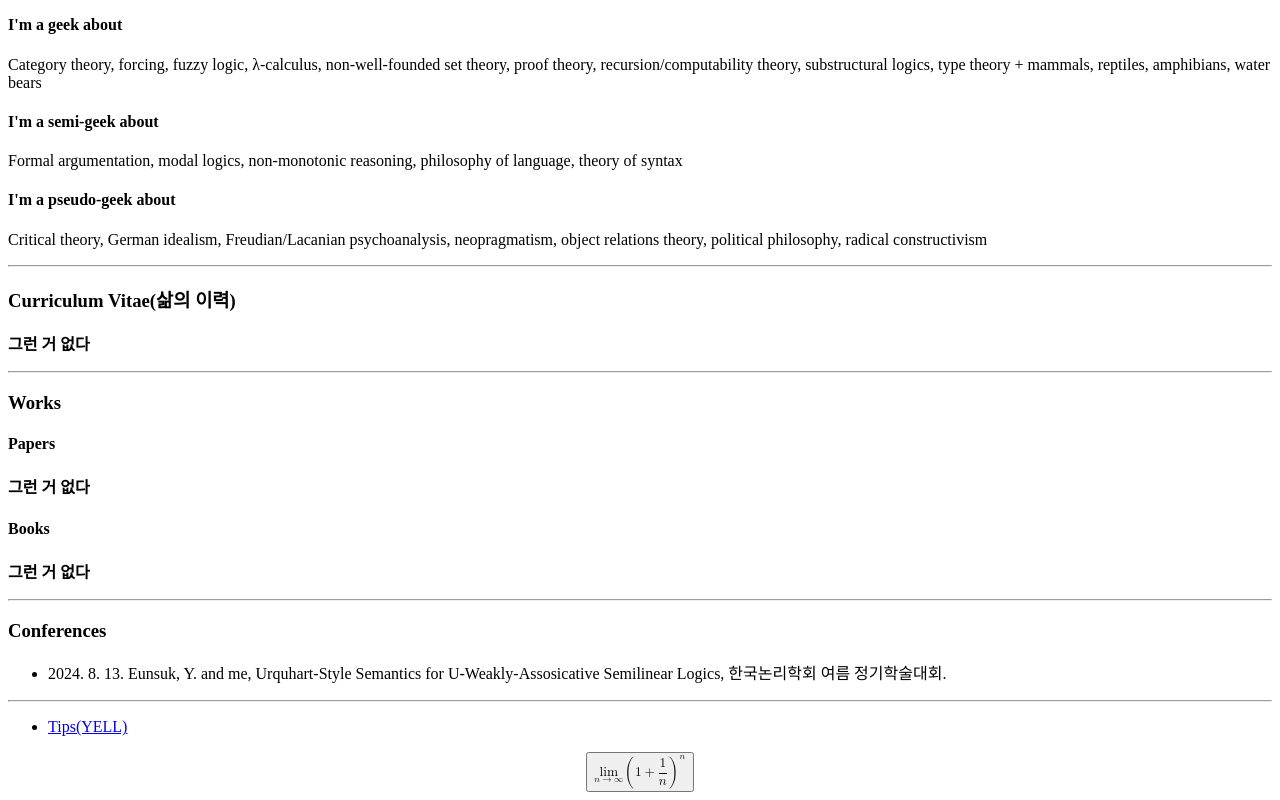
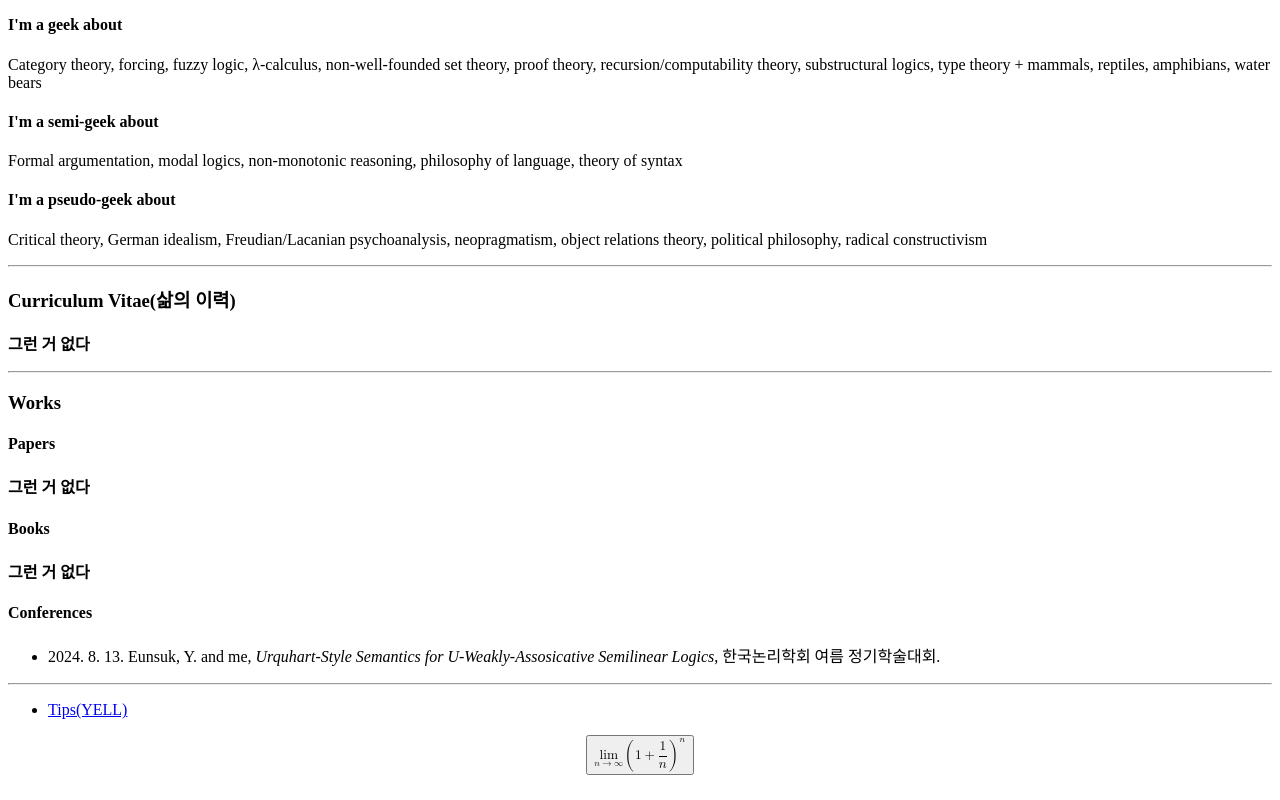
Before and after one commit to kyh155727/kyh155727.github.io, a plain HTML site: page index.html in a window 1280 px wide. Shown: the part 586-1386 px from the top of the page. Drawn offline with Linux system fonts and the light colour scheme.

Commit message:
Update index.html

```diff
--- a/index.html
+++ b/index.html
@@ -47,10 +47,9 @@
 	<p>
 		<strong>그런 거 없다</strong>
 	</p>
-<hr>
-	<h3>Conferences</h3>
+	<h4>Conferences</h4>
 	<ul>
-		<li>2024. 8. 13. Eunsuk, Y. and me, <it>Urquhart-Style Semantics for U-Weakly-Assosicative Semilinear Logics</it>, 한국논리학회 여름 정기학술대회. </li>
+		<li>2024. 8. 13. Eunsuk, Y. and me, <i>Urquhart-Style Semantics for U-Weakly-Assosicative Semilinear Logics</i>, 한국논리학회 여름 정기학술대회. </li>
 	</ul>
 <hr>
 	<ul>
```
